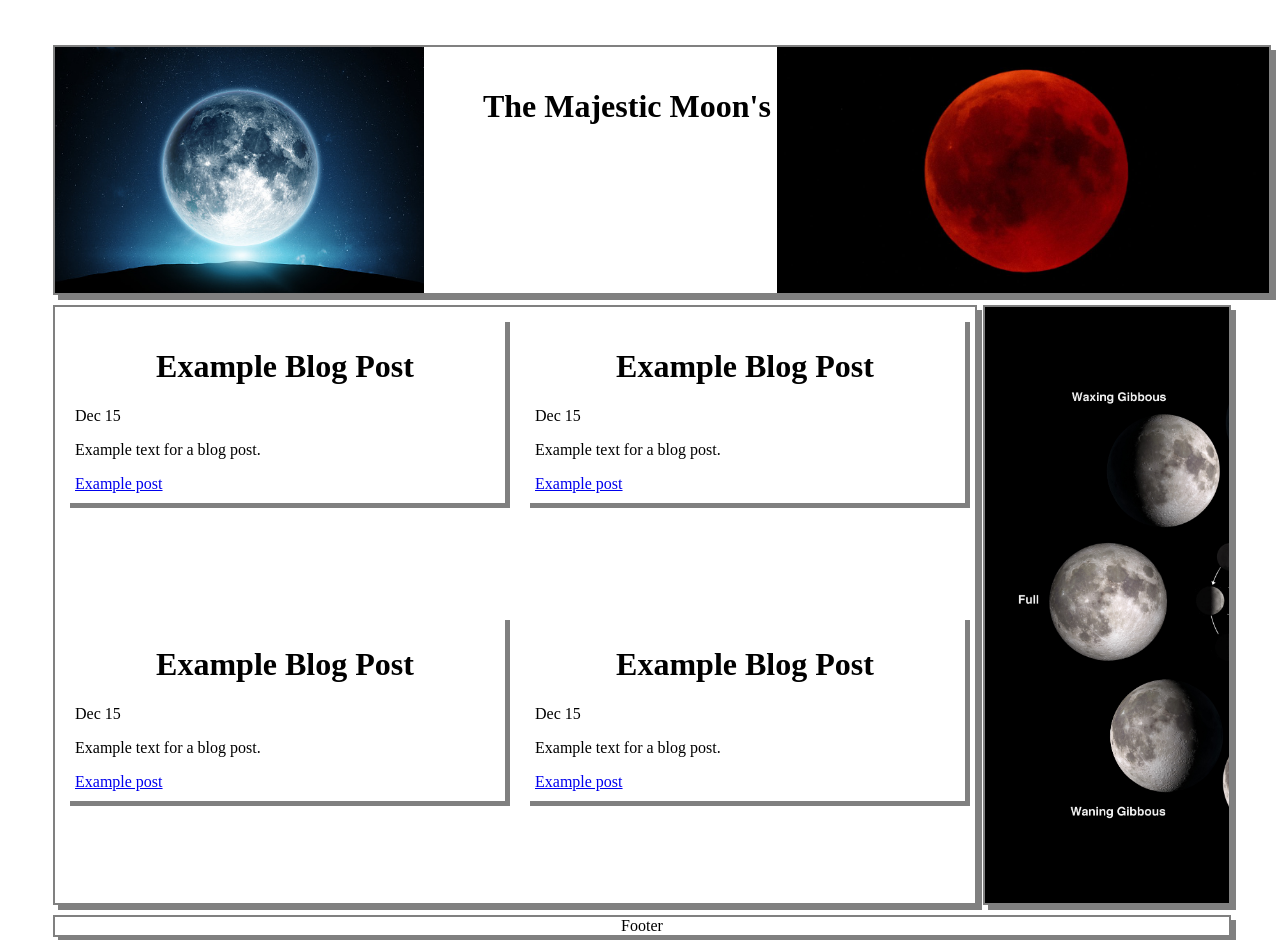
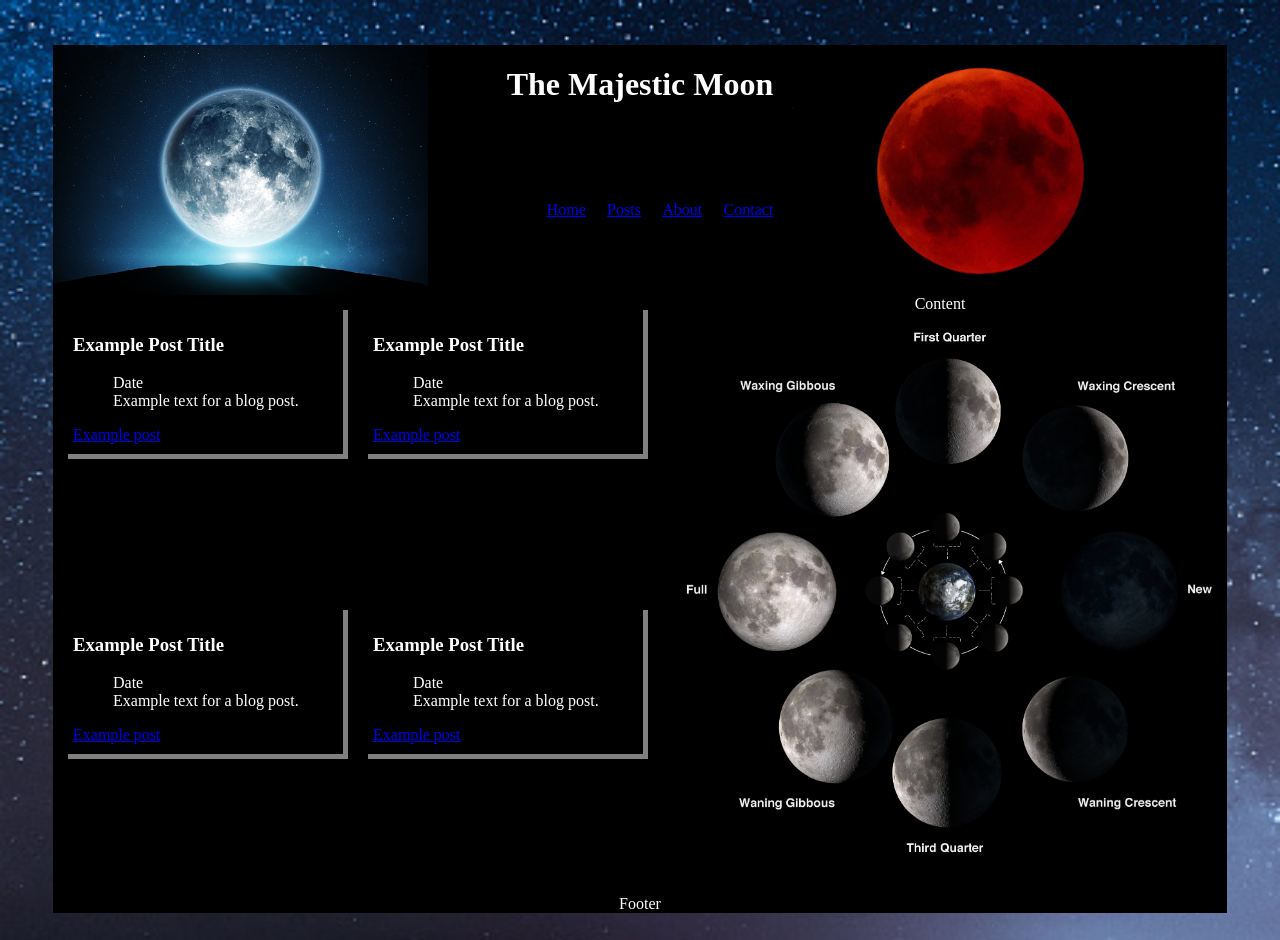
Before and after one commit to TroyDelacruz/Udacity, a plain HTML site: page blog-website-submission/HTML/index.html in a window 1280 px wide. Shown: the top 940 px of the page. Drawn offline with Linux system fonts and the light colour scheme; files whose address does not match are found by name.

Commit message:
Add navbar, detailing and bckgrd img.

```diff
--- a/blog-website-submission/CSS/styles.css
+++ b/blog-website-submission/CSS/styles.css
@@ -1,24 +1,35 @@
+body {
+    background-image: url(../Images/starryimg1.jpg);
+    background-repeat: no-repeat;
+    background-size: cover;
+    color: white;
+}
+
+.nav-links {
+    display: flex;
+    list-style: none;
+    justify-content: space-between;
+    align-items: center;
+}
+
 .container {
     display: grid;
     grid-template-columns: 300px 300px 300px;
     grid-template-rows: 250px 600px;
     grid-template-areas:
-    "hd hd hd hd hd hd hd hd"
-    "sd sd sd main main main main main"
-    "ft ft ft ft ft ft ft ft";
-    grid-gap: 10px;
+    "hd hd hd hd hd"
+    "sd sd main main main"
+    "ft ft ft ft ft";
     padding: 25px;
     margin: 20px;
 }
 
 .box {
-    box-shadow: 5px 5px grey;
     display: flex;
     align-items: flex-start;
     justify-content: space-evenly;
     width: 100%;
-    border: 2px solid grey;
-    background: white;
+    background: black;
 }
 
 .header {
@@ -28,11 +39,14 @@
     background-position: left top, right top;
     background-size: contain;
     grid-area: hd;
-    padding: 20px;
 }
 
 h1 {
     text-align: center;
+}
+
+ul {
+    list-style: none;
 }
 
 .sidebar {
--- a/blog-website-submission/HTML/index.html
+++ b/blog-website-submission/HTML/index.html
@@ -11,35 +11,48 @@
 
 
 <body>
-
     <div class="container">
         <div class="header box">
-            <h1>The Majestic Moon's Blog</h1>
+            <h1>The Majestic Moon</h1>
+            <ul class="nav-links">
+                <li class="nav-item"><a href=#>Home</a></li>
+                <li class="nav-item"><a href="#">Posts</a></li>
+                <li class="nav-item"><a href="#">About</a></li>
+                <li class="nav-item"><a href="#">Contact</a></li>
+            </ul>
         </div>
         <div class="sidebar box">
             <div class="blogs">
-                <h1 class="blog-post">Example Blog Post</h1>
-                <p class="date">Dec 15</p>
-                <p class="blog-text">Example text for a blog post.</p>
-                <a href="../HTML/index.html">Example post</a>
+                <h3>Example Post Title</h3>
+                <ul>
+                    <li>Date</li>
+                    <li>Example text for a blog post.</li>
+                </ul>
+                <a href="../HTML/post.html" target="_blank">Example post</a>
             </div>
             <div class="blogs">
-                <h1 class="blog-post">Example Blog Post</h1>
-                <p class="date">Dec 15</p>
-                <p clas="blog-text">Example text for a blog post.</p>
-                <a href="../HTML/index.html">Example post</a>
+                <h3>Example Post Title</h3>
+                <ul>
+                    <li>Date</li>
+                    <li>Example text for a blog post.</li>
+                </ul>
+                <a href="../HTML/post.html" target="_blank">Example post</a>
             </div>
             <div class="blogs">
-                <h1 class="blog-post">Example Blog Post</h1>
-                <p class="date">Dec 15</p>
-                <p clas="blog-text">Example text for a blog post.</p>
-                <a href="../HTML/index.html">Example post</a>
+                <h3>Example Post Title</h3>
+                <ul>
+                    <li>Date</li>
+                    <li>Example text for a blog post.</li>
+                </ul>
+                <a href="../HTML/post.html" target="_blank">Example post</a>
             </div>
             <div class="blogs">
-                <h1 class="blog-post">Example Blog Post</h1>
-                <p class="date">Dec 15</p>
-                <p clas="blog-text">Example text for a blog post.</p>
-                <a href="../HTML/index.html">Example post</a>
+                <h3>Example Post Title</h3>
+                <ul>
+                    <li>Date</li>
+                    <li>Example text for a blog post.</li>
+                </ul>
+                <a href="../HTML/post.html" target="_blank">Example post</a>
             </div>
         </div>
         <div class="image box">Content</div>
```
